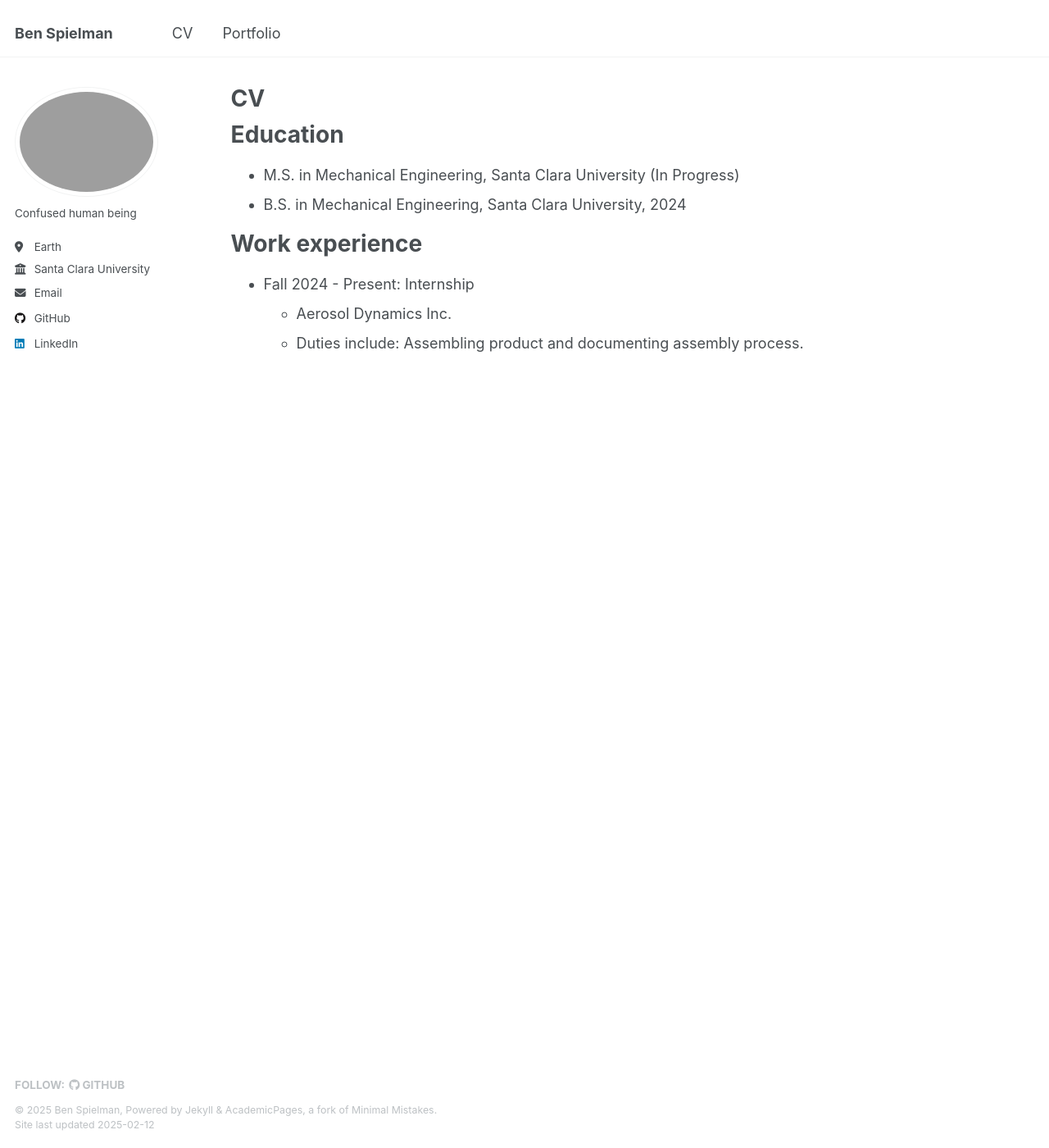
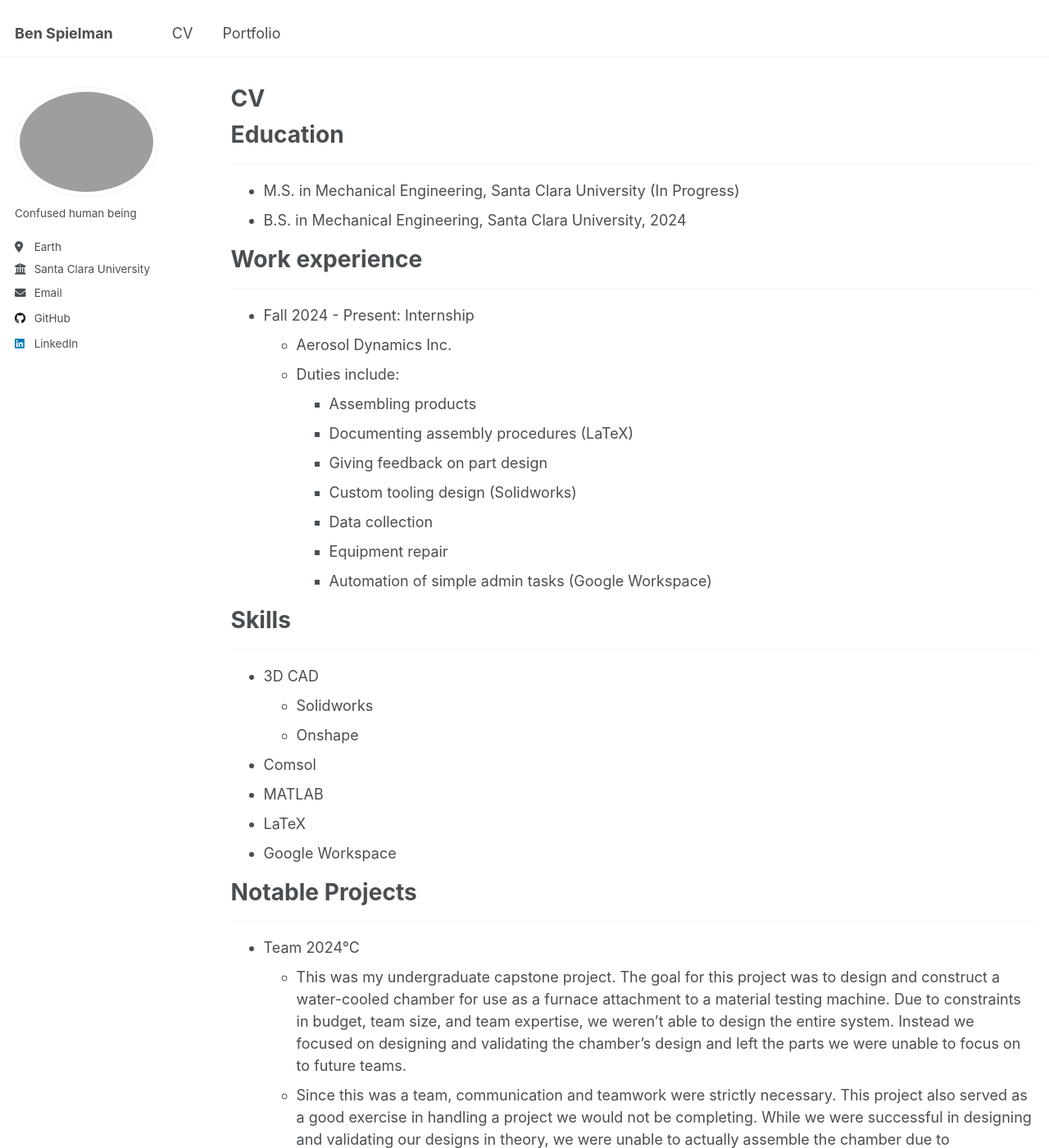
Before and after one commit to pizza496/pizza496.github.io, a Jekyll site: the page built from _pages/cv.md, in a window 1280 px wide and 1400 px high. Shown: the whole window at 82% size. Built offline with Jekyll 4.4.1, drawn with Linux system fonts in a browser that asks for light colours; some of the changed text lies outside the part shown.

Commit message:
CV Update

```diff
--- a/_includes/head/custom.html
+++ b/_includes/head/custom.html
@@ -13,7 +13,7 @@
 <link rel="stylesheet" href="{{ base_path }}/assets/css/academicons.css"/>
 
 
-<!-- Support for MatJax -->
+<!-- Support for MathJax -->
 <script src="https://cdnjs.cloudflare.com/polyfill/v3/polyfill.min.js?features=es6"></script>
 <script id="MathJax-script" async src="https://cdn.jsdelivr.net/npm/mathjax@3/es5/tex-mml-chtml.js"></script>
 
--- a/_pages/cv.md
+++ b/_pages/cv.md
@@ -9,13 +9,36 @@ redirect_from:
 
 {% include base_path %}
 
-Education
-======
-* M.S. in Mechanical Engineering, Santa Clara University (In Progress)
-* B.S. in Mechanical Engineering, Santa Clara University, 2024
+# Education
+---
+- M.S. in Mechanical Engineering, Santa Clara University (In Progress)
+- B.S. in Mechanical Engineering, Santa Clara University, 2024
 
-Work experience
-======
-* Fall 2024 - Present: Internship
-  * Aerosol Dynamics Inc.
-  * Duties include: Assembling product and documenting assembly process.
+# Work experience
+---
+- Fall 2024 - Present: Internship
+  - Aerosol Dynamics Inc.
+  - Duties include:
+    - Assembling products
+    - Documenting assembly procedures (LaTeX)
+    - Giving feedback on part design
+    - Custom tooling design (Solidworks)
+    - Data collection
+    - Equipment repair
+    - Automation of simple admin tasks (Google Workspace)
+
+# Skills
+---
+- 3D CAD
+  - Solidworks
+  - Onshape
+- Comsol
+- MATLAB
+- LaTeX
+- Google Workspace
+
+# Notable Projects
+---
+- Team 2024°C
+  - This was my undergraduate capstone project. The goal for this project was to design and construct a water-cooled chamber for use as a furnace attachment to a material testing machine. Due to constraints in budget, team size, and team expertise, we weren't able to design the entire system. Instead we focused on designing and validating the chamber's design and left the parts we were unable to focus on to future teams.
+  - Since this was a team, communication and teamwork were strictly necessary. This project also served as a good exercise in handling a project we would not be completing. While we were successful in designing and validating our designs in theory, we were unable to actually assemble the chamber due to unavoidable roadblocks in getting parts of the chamber welded together. Additionally, even if we had managed to get the chamber completely assembled, it would have been nonfunctional since we didn't have the resources to also make the heating, power, and control systems.
```
Also changed, not shown: _pages/about.md (+1 -1 lines).
